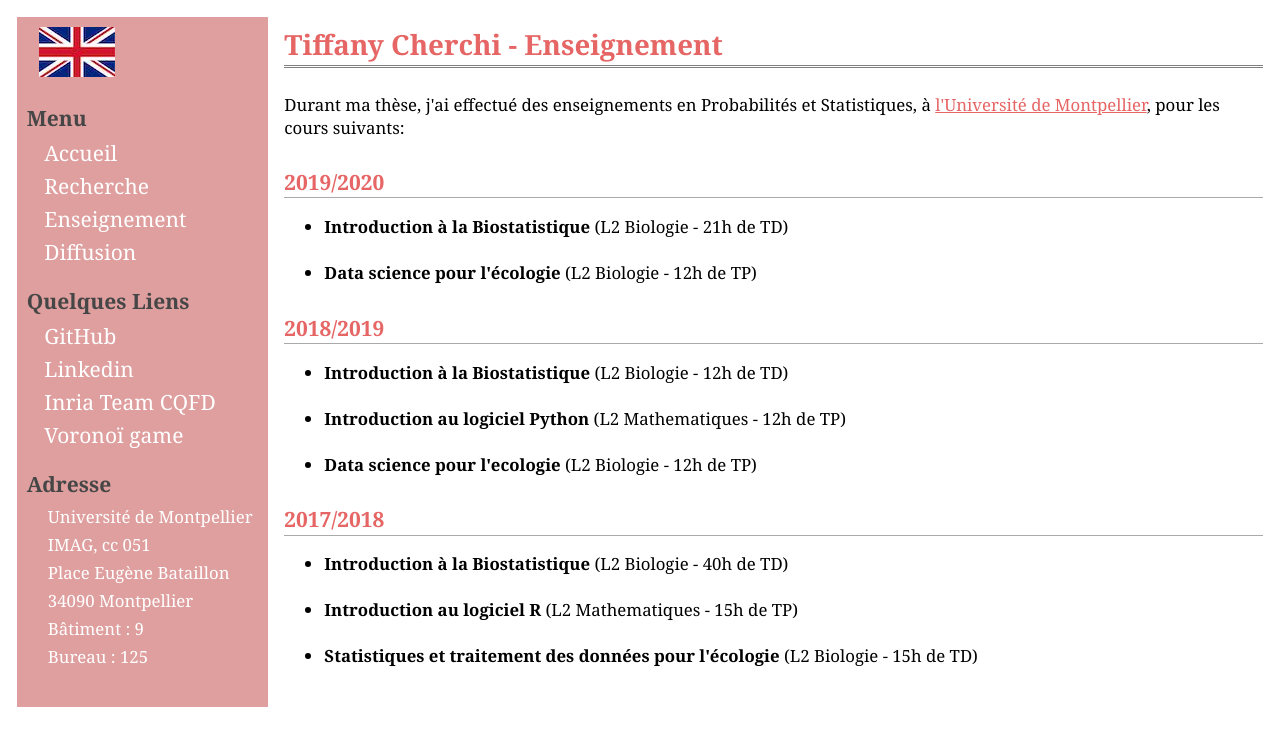
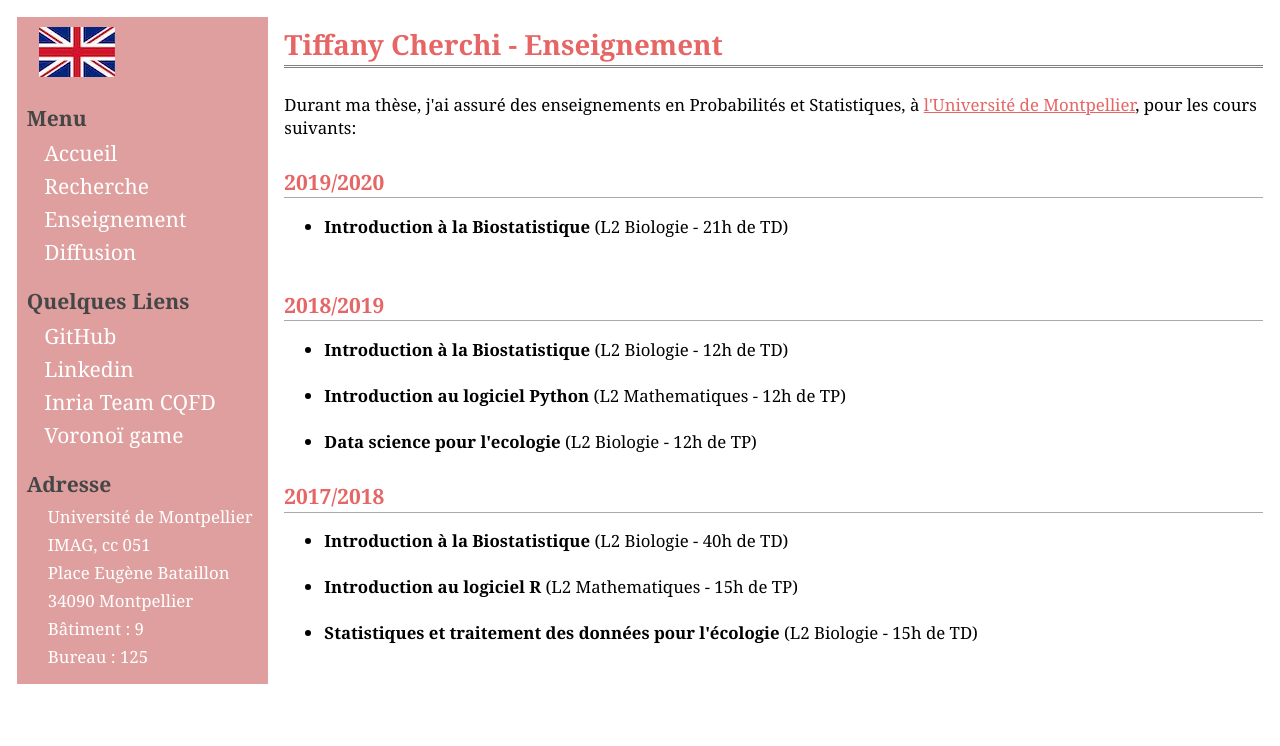
Before and after one commit to tcherchi/tiffanycherchi.github.io, a plain HTML site: page FR_teaching.html in a window 1280 px wide. Drawn offline with Linux system fonts and the light colour scheme.

Commit message:
Update FR_teaching.html

```diff
--- a/FR_teaching.html
+++ b/FR_teaching.html
@@ -51,14 +51,13 @@
         </div>
 
 
-        <p>Durant ma thèse, j'ai effectué des enseignements en Probabilités et Statistiques,
+        <p>Durant ma thèse, j'ai assuré des enseignements en Probabilités et Statistiques,
           à <a href="https://www.umontpellier.fr">l'Université de Montpellier</a>,
           pour les cours suivants:</p>
 
         <h2>2019/2020</h2>
         <ul>
         <li><b>Introduction à la Biostatistique</b> (L2 Biologie - 21h de TD)</li><br>
-        <li><b>Data science pour l'écologie</b> (L2 Biologie - 12h de TP)</li>
         </ul>
 
 
```
